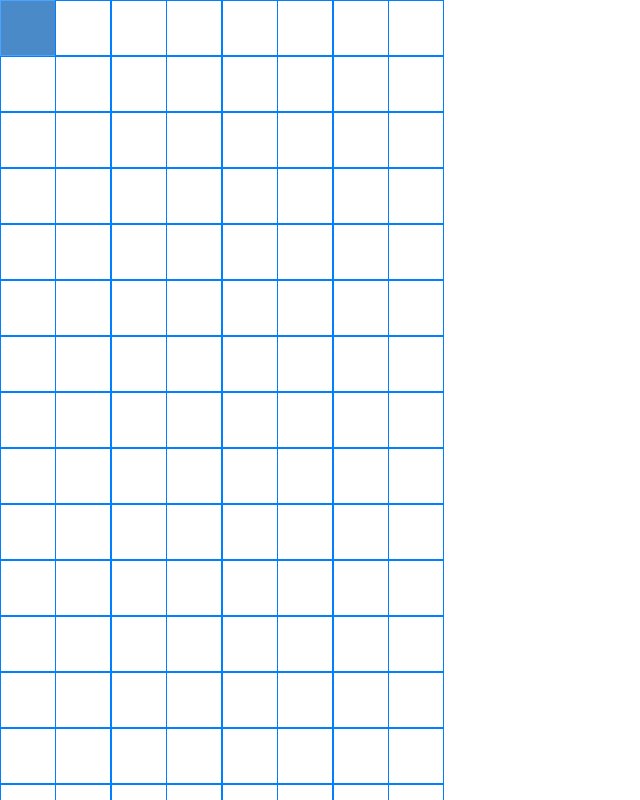
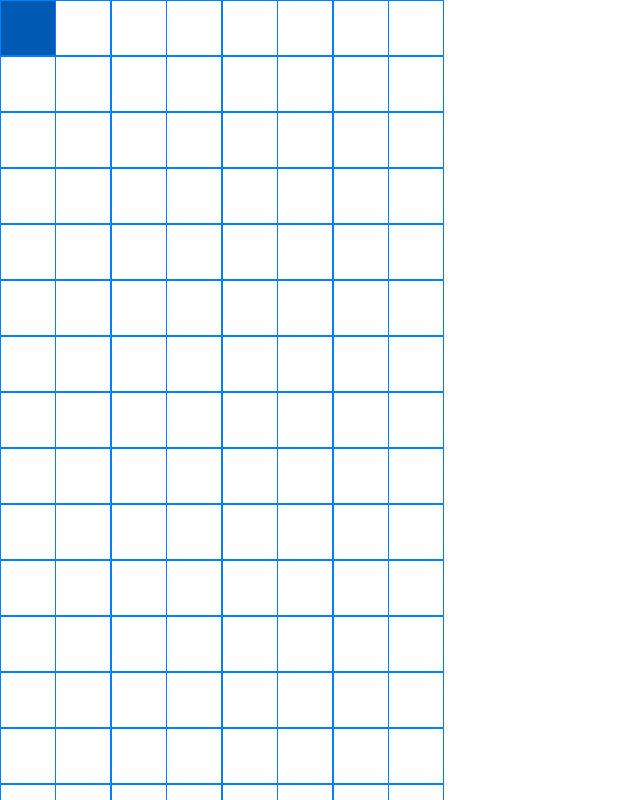
Before and after one commit to ildikoszabo/creative_puzzles, a React (Create React App) app in the folder creative-puzzles/: page / in a window 1280 px wide. Shown: the top 800 px of the page, without its empty margins (0-640 px from the left). Built offline with nearby package versions, Linux system fonts and the light colour scheme.

Commit message:
highlight the clicked cell from the grid

```diff
--- a/creative-puzzles/src/common/components/CustomBox.js
+++ b/creative-puzzles/src/common/components/CustomBox.js
@@ -64,6 +64,21 @@ export default function CustomBox(props) {
     setIsBoxHovered(!isBoxHovered);
   };
 
+  const setMainStyle = (props) => {
+    var style = {
+      width: 54,
+      height: 54,
+      border: 1,
+      borderColor: "primary.main",
+      backgroundColor: props.clicked ? "primary.dark" : "white",
+      "&:hover": {
+        backgroundColor: "primary.dark",
+      },
+    };
+
+    return style;
+  };
+
   return (
     <ThemeProvider theme={theme}>
       {props.applyPieceMask ? (
@@ -76,6 +91,7 @@ export default function CustomBox(props) {
             "&:hover": {
               backgroundColor: "primary.dark",
             },
+
             mixBlendMode: "darken",
           }}
         >
@@ -99,19 +115,7 @@ export default function CustomBox(props) {
           </div>
         </Box>
       ) : (
-        <Box
-          sx={{
-            width: 54,
-            height: 54,
-            border: 1,
-            borderColor: "primary.main",
-            "&:hover": {
-              backgroundColor: "primary.dark",
-              opacity: [0.9, 0.8, 0.7],
-            },
-          }}
-          onClick={props.onClick}
-        ></Box>
+        <Box sx={setMainStyle(props)} onClick={props.onClick}></Box>
       )}
     </ThemeProvider>
   );
--- a/creative-puzzles/src/pages/InfinityPuzzle.js
+++ b/creative-puzzles/src/pages/InfinityPuzzle.js
@@ -10,6 +10,7 @@ import InfinityScroll from "../common/components/InfinityScroll";
 export default function InfinityPuzzle() {
   const [arr, setArr] = useState(getRandomShapes(8, 40).slice(0, -8));
   const [anchorEl, setAnchorEl] = useState(null);
+  const [ancholElIndex, setAnchorElIndex] = useState(null);
   const [selectedGeneratedPiece, setSelectedGeneratedPiece] = useState(null);
 
   const onPieceSelection = (pieceDetails) => {
@@ -21,12 +22,14 @@ export default function InfinityPuzzle() {
     setAnchorEl(null);
   };
 
-  const handleClick = (event, el) => {
+  const handleClick = (event, el, elIndex) => {
     setAnchorEl(event.currentTarget);
+    setAnchorElIndex(elIndex);
     setSelectedGeneratedPiece(el);
   };
   const handleClose = () => {
     setAnchorEl(null);
+    setAnchorElIndex(null);
   };
 
   const loadNewValues = () => {
@@ -70,16 +73,18 @@ export default function InfinityPuzzle() {
                   <Grid
                     item
                     xs={1}
+                    key={index}
                     aria-controls={anchorEl ? "basic-menu" : undefined}
                     aria-haspopup="true"
                     aria-expanded={anchorEl ? "true" : undefined}
-                    onClick={(event) => handleClick(event, el)}
+                    onClick={(event) => handleClick(event, el, index)}
                     id="basic-button"
                   >
                     <CustomBox
                       value={arr[index]}
                       opacity={0}
                       applyPieceMask={el.match}
+                      clicked={anchorEl != null && ancholElIndex == index}
                     />
                   </Grid>
                 ))}
```
